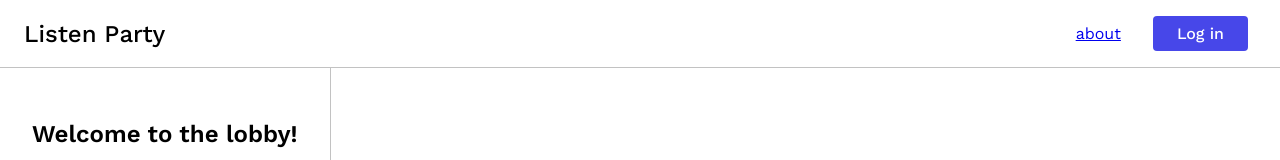
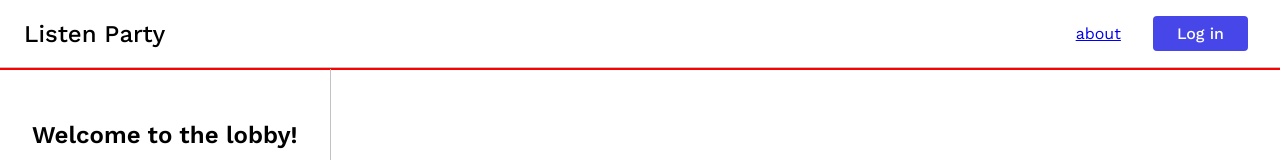
Before and after one commit to v11ncent/Listen-Party-Revamped, a React (Vite) app in the folder frontend/: page /lobby/1 in a window 1280 px wide. Shown: the top 160 px of the page. Built offline with nearby package versions, Linux system fonts and the light colour scheme; no server answers.

Commit message:
Changed Chat.tsx styling

```diff
--- a/frontend/src/components/Lobbies/Lobby/Chat/Chat.module.scss
+++ b/frontend/src/components/Lobbies/Lobby/Chat/Chat.module.scss
@@ -1,14 +1,14 @@
 @use "../../../../styles/tokens/colors" as colors;
 
 .chat {
+  position: fixed;
   display: flex;
   flex-direction: column;
+  left: 0;
   padding: 2rem;
+  overflow-y: scroll;
   border-right: 1px solid colors.$color--grey-100;
-  min-height: 100%;
-  max-width: fit-content;
-  position: fixed;
-  left: 0;
+  height: 100%;
 
   .list {
     padding: 0;
--- a/frontend/src/components/Lobbies/Lobby/Chat/Message Form/MessageForm.tsx
+++ b/frontend/src/components/Lobbies/Lobby/Chat/Message Form/MessageForm.tsx
@@ -28,7 +28,7 @@ const MessageForm = ({
     const newMessage: TMessage = {
       id: null,
       lobbyId: lobbyId,
-      username: "vince1444", // temporary
+      username: "Anonymous", // temporary
       timestamp: new Date(),
       message: message,
     };
--- a/frontend/src/components/Lobbies/Lobby/Chat/Message/Message.module.scss
+++ b/frontend/src/components/Lobbies/Lobby/Chat/Message/Message.module.scss
@@ -1,4 +1,8 @@
 .message {
+  max-width: 40ch;
+  word-break: break-word;
+  border: 1px solid red;
+
   .username {
     font-weight: bold;
   }
--- a/frontend/src/components/Lobbies/Lobby/Lobby.module.scss
+++ b/frontend/src/components/Lobbies/Lobby/Lobby.module.scss
@@ -1,4 +1,5 @@
 .lobby {
+  border: 1px solid red;
   .header {
     margin-bottom: 1rem;
   }
```
